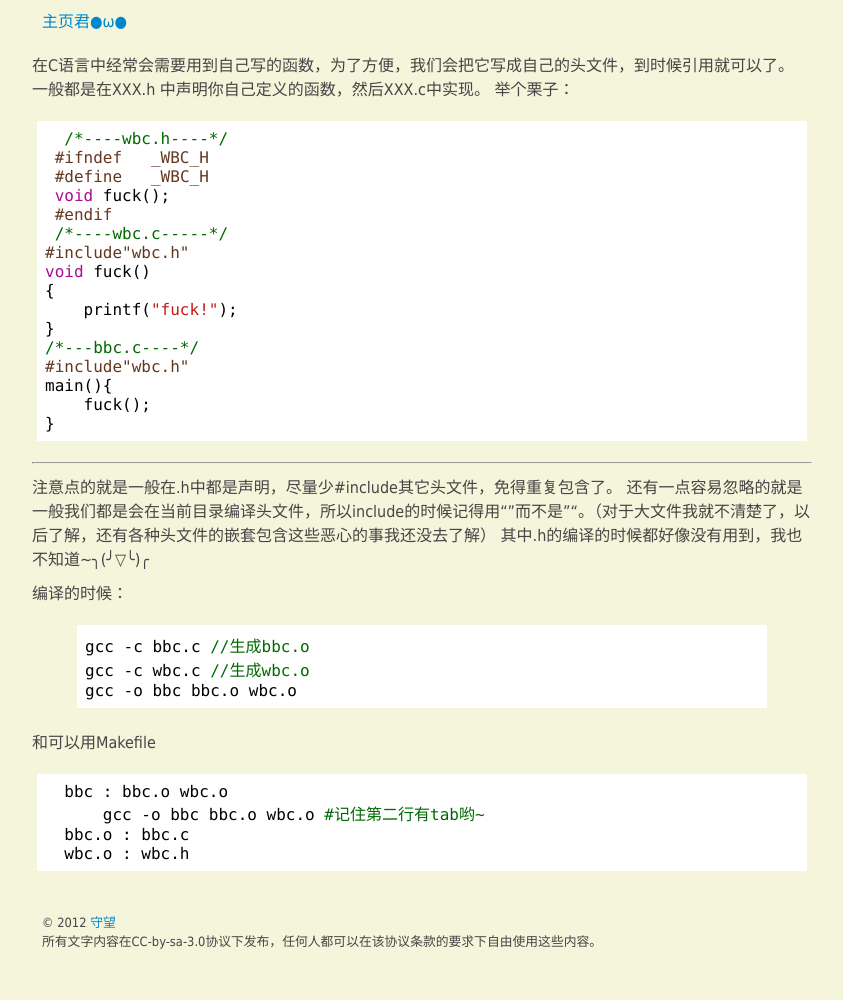
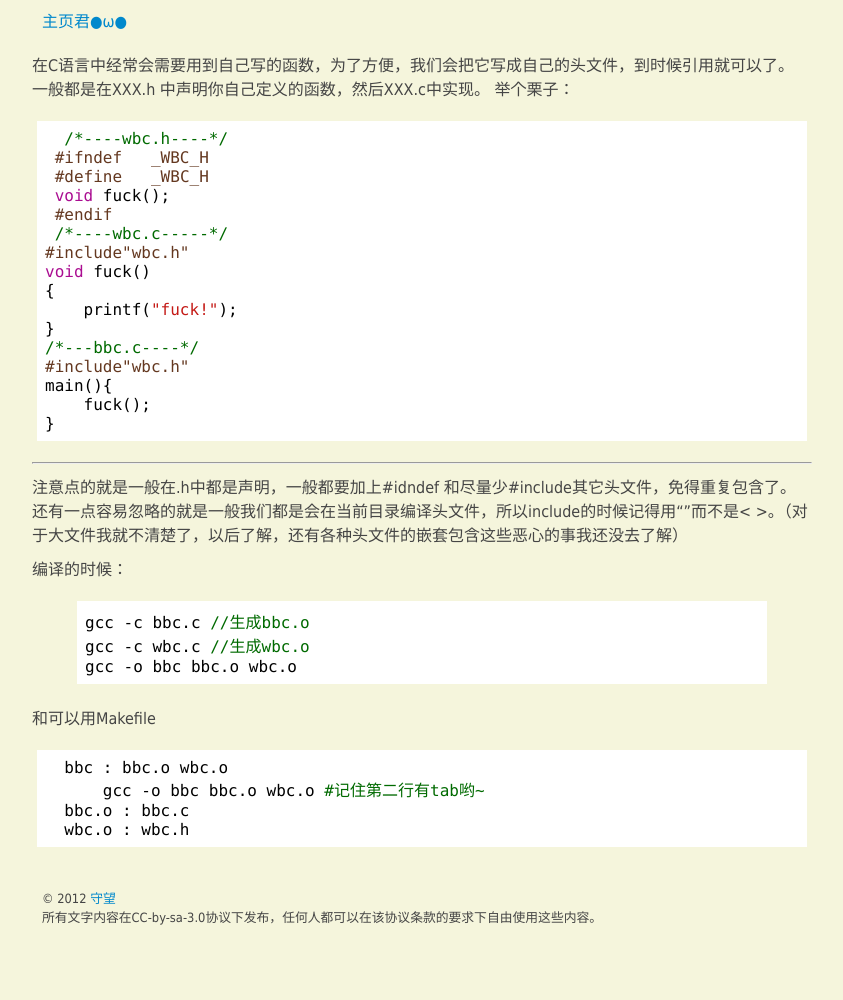
Before and after one commit to hopestar/hopestar.github.com, a Jekyll site: the page built from _posts/2013-4-26-add-C-header-file.md, in a window 1280 px wide. Shown: the whole page, without its empty margins (218-1061 px from the left). Built offline with Jekyll 4.4.1, drawn with Linux system fonts in a browser that asks for light colours; Markdown is read by kramdown in place of the engine named in the settings; after the commit the page ends 976 px from its top, so only the background shows below that.

Commit message:
Update 2013-4-26-add-C-header-file.md

```diff
--- a/_posts/2013-4-26-add-C-header-file.md
+++ b/_posts/2013-4-26-add-C-header-file.md
@@ -25,9 +25,8 @@ title: C语言编写自己的头文件和多文件编译
     }
 
 -----------------------------------------
-注意点的就是一般在.h中都是声明，尽量少#include其它头文件，免得重复包含了。
-还有一点容易忽略的就是一般我们都是会在当前目录编译头文件，所以include的时候记得用“”而不是""。（对于大文件我就不清楚了，以后了解，还有各种头文件的嵌套包含这些恶心的事我还没去了解）
-其中.h的编译的时候都好像没有用到，我也不知道~╮(╯▽╰)╭
+   注意点的就是一般在.h中都是声明，一般都要加上#idndef 和尽量少#include其它头文件，免得重复包含了。
+   还有一点容易忽略的就是一般我们都是会在当前目录编译头文件，所以include的时候记得用“”而不是< >。（对于大文件我就不清楚了，以后了解，还有各种头文件的嵌套包含这些恶心的事我还没去了解）
 
 编译的时候：
 >
```
